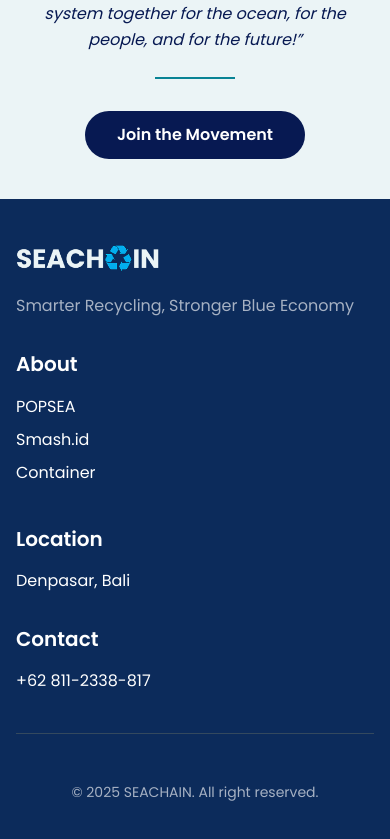
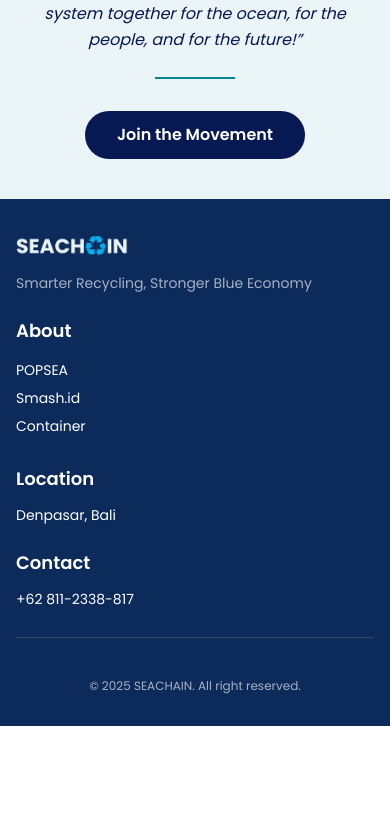
Before and after one commit to ryanjiroo/seachain, a React (Vite) app: page / in a window 390 px wide. Shown: the part 6221-7060 px from the top of the page. After the commit the page ends 6947 px from the top, so only its background shows below. Built offline with nearby package versions, Linux system fonts and the light colour scheme.

Commit message:
Update Footer.jsx

```diff
--- a/src/components/Footer.jsx
+++ b/src/components/Footer.jsx
@@ -3,54 +3,54 @@
 
 function Footer() {
   return (
-    <footer className="bg-[#0C2B5B] text-white py-10 px-4 md:px-8 lg:px-16">
-      <div className="container mx-auto flex flex-col md:flex-row justify-between mb-8">
+    <footer id="contact" className="bg-[#0C2B5B] text-white py-8 px-4 md:py-10 md:px-8 lg:px-16">
+      <div className="container mx-auto flex flex-col md:flex-row justify-between mb-6 md:mb-8">
         {/* Left Section */}
-        <div className="flex flex-col mb-8 md:mb-0 md:w-1/3 lg:w-1/4">
-          <img src={logo} alt="SEACHAIN Logo" className="w-36 h-auto mb-4" />
-          <p className="text-base font-['Poppins'] text-[#A6B1C3]">Smarter Recycling, Stronger Blue Economy</p>
+        <div className="flex flex-col mb-6 md:mb-0 md:w-1/3 lg:w-1/4">
+          <img src={logo} alt="SEACHAIN Logo" className="w-28 md:w-36 h-auto mb-3 md:mb-4" />
+          <p className="text-sm md:text-base font-['Poppins'] text-[#A6B1C3]">Smarter Recycling, Stronger Blue Economy</p>
         </div>
 
         {/* Middle Section - Navigation and Contact */}
         <div className="flex flex-col md:flex-row md:w-2/3 lg:w-1/2 justify-around">
           {/* About Section */}
-          <div className="mb-8 md:mb-0">
-            <h3 className="text-xl font-['Poppins'] font-semibold mb-4">About</h3>
+          <div className="mb-6 md:mb-0">
+            <h3 className="text-lg md:text-xl font-['Poppins'] font-semibold mb-3 md:mb-4">About</h3>
             <ul>
-              <li className="mb-2"><a href="https://www.preventedoceanplastic.com/category/pop-south-east-asia/" className="font-['Poppins'] hover:underline">POPSEA</a></li>
-              <li className="mb-2"><a href="https://containder.com/home" className="font-['Poppins'] hover:underline">Smash.id</a></li>
-              <li className="mb-2"><a href="https://www.smash.id/" className="font-['Poppins'] hover:underline">Container</a></li>
+              <li className="mb-1 md:mb-2"><a href="https://www.preventedoceanplastic.com/category/pop-south-east-asia/" className="font-['Poppins'] text-sm md:text-base hover:underline">POPSEA</a></li>
+              <li className="mb-1 md:mb-2"><a href="https://containder.com/home" className="font-['Poppins'] text-sm md:text-base hover:underline">Smash.id</a></li>
+              <li className="mb-1 md:mb-2"><a href="https://www.smash.id/" className="font-['Poppins'] text-sm md:text-base hover:underline">Container</a></li>
             </ul>
           </div>
 
           {/* Location Section */}
-          <div className="mb-8 md:mb-0">
-            <h3 className="text-xl font-['Poppins'] font-semibold mb-4">Location</h3>
-            <p className="font-['Poppins']">Denpasar, Bali</p>
+          <div className="mb-6 md:mb-0">
+            <h3 className="text-lg md:text-xl font-['Poppins'] font-semibold mb-3 md:mb-4">Location</h3>
+            <p className="font-['Poppins'] text-sm md:text-base">Denpasar, Bali</p>
           </div>
 
           {/* Contact Section */}
           <div>
-            <h3 className="text-xl font-['Poppins'] font-semibold mb-4">Contact</h3>
-            <p className="mb-2 font-['Poppins']"><a href="https://wa.me/628112338817" className="hover:underline">+62 811-2338-817</a></p>
+            <h3 className="text-lg md:text-xl font-['Poppins'] font-semibold mb-3 md:mb-4">Contact</h3>
+            <p className="mb-1 md:mb-2 font-['Poppins'] text-sm md:text-base"><a href="https://wa.me/628112338817" className="hover:underline">+62 811-2338-817</a></p>
           </div>
         </div>
       </div>
 
       {/* Bottom Section - Social and Copyright */}
-      <div className="container mx-auto flex flex-col md:flex-row justify-between items-center pt-8 border-t border-[#34495E]">
-        <div className="flex space-x-6 mb-4 md:mb-0">
-          <a href="#" target="_blank" rel="noopener noreferrer" className="text-white text-2xl hover:opacity-80">
+      <div className="container mx-auto flex flex-col md:flex-row justify-between items-center pt-6 md:pt-8 border-t border-[#34495E]">
+        <div className="flex space-x-4 md:space-x-6 mb-4 md:mb-0">
+          <a href="#" target="_blank" rel="noopener noreferrer" className="text-white text-xl md:text-2xl hover:opacity-80">
             <i className="fab fa-instagram"></i>
           </a>
-          <a href="#" target="_blank" rel="noopener noreferrer" className="text-white text-2xl hover:opacity-80">
+          <a href="#" target="_blank" rel="noopener noreferrer" className="text-white text-xl md:text-2xl hover:opacity-80">
             <i className="fab fa-linkedin"></i>
           </a>
-          <a href="#" target="_blank" rel="noopener noreferrer" className="text-white text-2xl hover:opacity-80">
+          <a href="#" target="_blank" rel="noopener noreferrer" className="text-white text-xl md:text-2xl hover:opacity-80">
             <i className="fab fa-facebook"></i>
           </a>
         </div>
-        <p className="text-sm font-['Poppins'] text-[#A6B1C3]">&copy; 2025 SEACHAIN. All right reserved.</p>
+        <p className="text-xs md:text-sm font-['Poppins'] text-[#A6B1C3]">&copy; 2025 SEACHAIN. All right reserved.</p>
       </div>
     </footer>
   );
```
